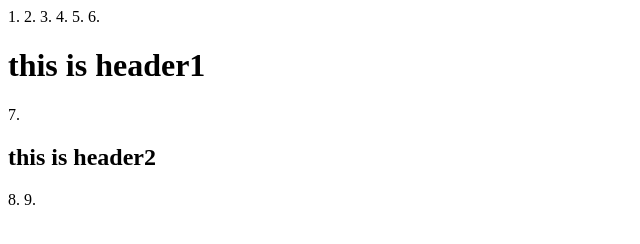
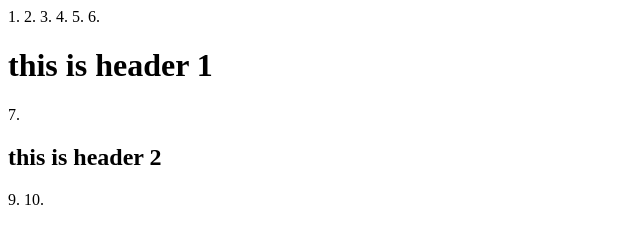
Before and after one commit to Abdallah-khaled-abdallah/cec001, a plain HTML site: page index.html in a window 1280 px wide. Shown: the full height of the page, 0-640 px from the left. Drawn offline with Linux system fonts and the light colour scheme.

Commit message:
Update index.html

```diff
--- a/index.html
+++ b/index.html
@@ -3,7 +3,7 @@
 3.     <title>abdallahkhaledabdallah</title>
 4.   <head>
 5.  <body>
-6.   <h1>this is header1 </h1>
-7.   <h2>this is header2 </h2>
-8.      </body>
-9.         </html>
+6.   <h1>this is header 1</h1>
+7.   <h2>this is header 2</h2>
+9.     </body>
+10.      </html>
```
